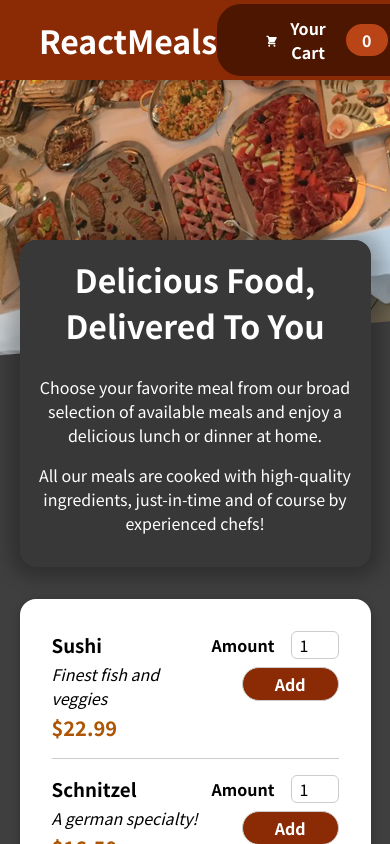
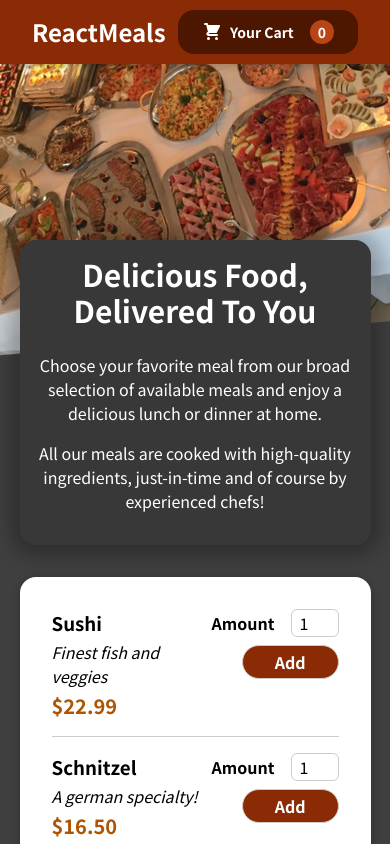
Before and after one commit to tofigamraslanov/food-order, a React (Create React App) app: page / in a window 390 px wide. Shown: the top 844 px of the page. Built offline with nearby package versions, Linux system fonts and the light colour scheme; the HTML template or start-up script is replaced by a standard one.

Commit message:
Responsive added ✅

```diff
--- a/craco.config.js
+++ b/craco.config.js
@@ -1,4 +1,3 @@
-// craco.config.js
 module.exports = {
   style: {
     postcss: {
--- a/src/components/Layout/Header.js
+++ b/src/components/Layout/Header.js
@@ -6,8 +6,8 @@
 const Header = props => {
   return (
     <>
-      <header className="fixed top-0 left-0 w-full h-20 leading-1 bg-yellow-750 text-white flex justify-between items-center py-0 px-10% shadow-md z-10">
-        <h1>ReactMeals</h1>
+      <header className="fixed top-0 left-0 w-full h-16 md:h-20 leading-1 bg-yellow-750 text-white flex justify-between items-center px-8 md:px-10% shadow-md z-10">
+        <h1 className="text-2xl md:text-[2rem]">ReactMeals</h1>
         <HeaderCartButton onClick={props.onShowCart} />
       </header>
       <div className="w-full h-25 z-0 overflow-hidden">
--- a/src/components/Layout/HeaderCartButton.js
+++ b/src/components/Layout/HeaderCartButton.js
@@ -12,7 +12,7 @@
     return currentNumber + item.amount;
   }, 0);
 
-  const btnClasses = `cursor-pointer font-inherit font-bold border-none bg-red-850 text-white py-3 px-12 flex justify-around items-center rounded-3xl hover:bg-red-950 active:bg-red-950 group ${
+  const btnClasses = `cursor-pointer font-inherit font-bold border-none bg-red-850 text-white py-2 px-6 sm:px-8 md:px-12 flex justify-around items-center rounded-3xl hover:bg-red-950 active:bg-red-950 group ${
     btnIsHighlighted ? 'animate-bump' : ''
   }`;
 
@@ -30,12 +30,15 @@
   }, [cartContext.items.length, items]);
 
   return (
-    <button className={btnClasses} onClick={props.onClick}>
-      <span className="w-[1.35rem] h-[1.35rem] mr-2">
+    <button
+      className="cursor-pointer font-inherit font-bold border-none bg-red-850 text-white py-2.5 md:py-3 px-6 md:px-12 flex justify-around items-center rounded-2xl md:rounded-3xl hover:bg-red-950 active:bg-red-950 group"
+      onClick={props.onClick}
+    >
+      <span className="w-5 h-5 md:w-[1.35rem] md:h-[1.35rem] mr-2">
         <CartIcon />
       </span>
-      <span>Your Cart</span>
-      <span className="bg-yellow-650 py-1 px-4 rounded-3xl ml-4 font-bold group-hover:bg-yellow-850 group-focus:bg-yellow-850">
+      <span className="text-sm md:text-base">Your Cart</span>
+      <span className="text-sm md:text-base bg-yellow-650 py-0.5 md:py-1 px-2 md:px-4 rounded-3xl ml-4 font-bold group-hover:bg-yellow-850 group-focus:bg-yellow-850">
         {numberOfCartItems}
       </span>
     </button>
--- a/src/components/Meals/MealsSummary.js
+++ b/src/components/Meals/MealsSummary.js
@@ -3,7 +3,7 @@
 const MealsSummary = () => {
   return (
     <section className="text-center max-w-[45rem] w-[90%] m-auto mt-[-10rem] relative bg-gray-650 text-white rounded-2xl p-4 shadow-0.5xl">
-      <h2 className="mt-0 font-bold text-[2rem]">
+      <h2 className="mt-0 font-bold text-3xl md:text-[2rem]">
         Delicious Food, Delivered To You
       </h2>
       <p>
--- a/tailwind.config.js
+++ b/tailwind.config.js
@@ -30,9 +30,8 @@
       },
       spacing: {
         25: '25rem',
-      },
-      padding: {
-        '10%': '10%',
+        '5%':'5%',
+        '10%':'10%'
       },
       boxShadow: {
         md: '0 2px 8px rgb(0 0 0 / 25%)',
```
